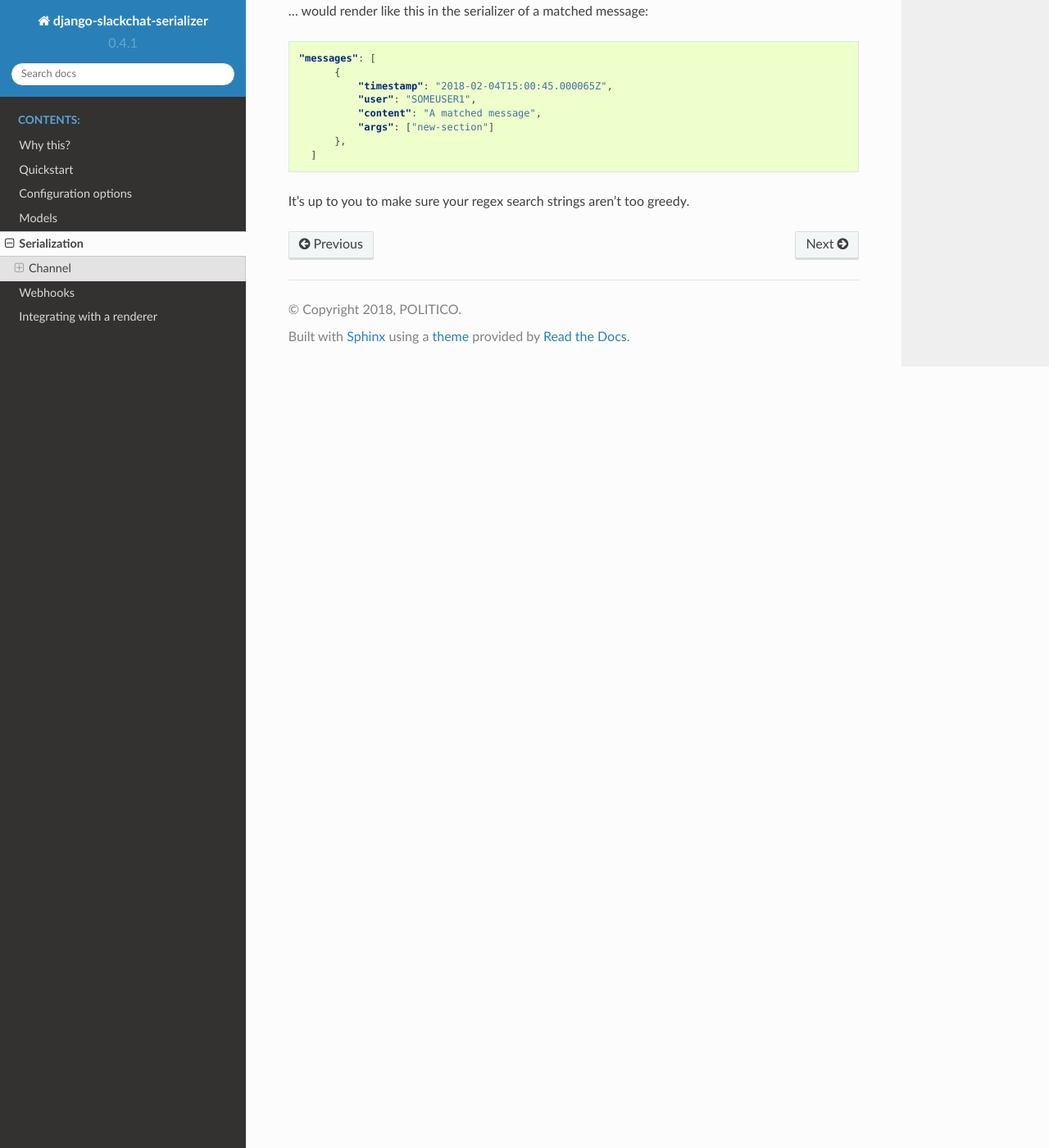
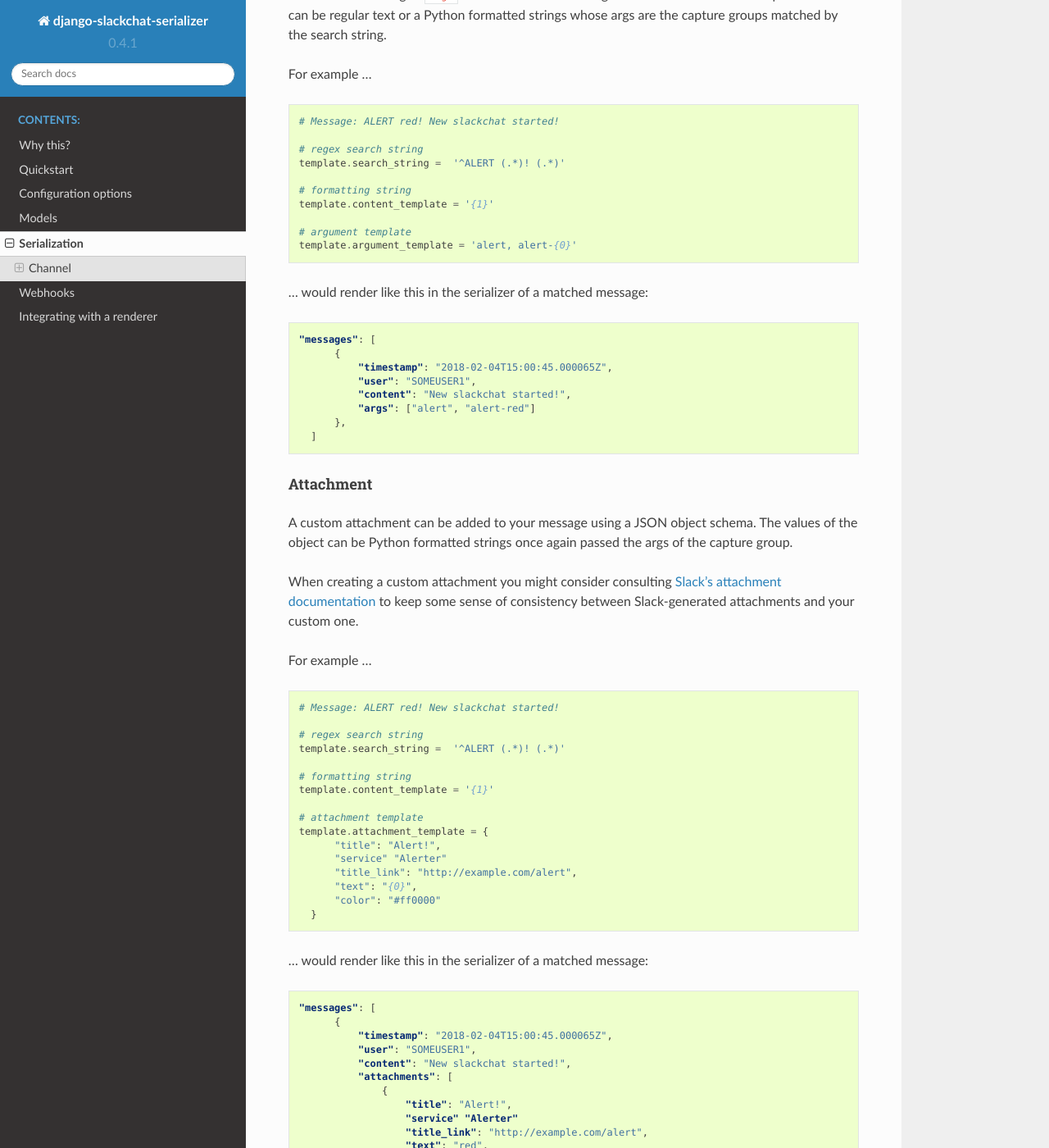
Before and after one commit to The-Politico/django-slackchat-serializer, a Sphinx documentation site: the page built from docs/source/serialization.rst, in a window 1280 px wide and 1400 px high, scrolled down 5248 px. Shown: the whole window at 82% size. Built offline with Sphinx 7.4.7 and the Read the Docs theme 2.0.0, drawn with Linux system fonts in a browser that asks for light colours; some of the changed text lies outside the part shown.

Commit message:
Added docs.

```diff
--- a/docs/source/serialization.rst
+++ b/docs/source/serialization.rst
@@ -194,7 +194,12 @@
 
 You can use a :code:`CustomContentTemplate` to change the way messages' content is serialized or to add a custom arg to a message.
 
-Set a regex :code:`search_string` to match against messages' content and capture groups of any content you want to reformat. Then add a :code:`content_template` Python formatting string that will reformat content.
+Set a regex :code:`search_string` to match against messages' content and capture groups of any content you want to reformat. Then use one of the template features to customize your message.
+
+Content
+~~~~~~~
+
+Add a :code:`content_template` Python formatting string that will reformat content. Leaving this field blank will pass the entire message's contents through.
 
 For example, you might set up a :code:`CustomContentTemplate` instance like this:
 
@@ -218,13 +223,25 @@
 
   <span class="alert-bold">New slackchat started!</span>
 
-You can also add an :code:`argument_name` to your template instance, which will place the argument in the matched message's :code:`args` when serialized.
+Args
+~~~~
+
+You can also add an :code:`argument_template` to your template instance, which will place arguments in the matched message's :code:`args` when serialized These arguments should be comma-separated and can be regular text or a Python formatted strings whose args are the capture groups matched by the search string.
 
 For example ...
 
 .. code-block:: python
 
-  template.argument_name = 'new-section'
+  # Message: ALERT red! New slackchat started!
+
+  # regex search string
+  template.search_string =  '^ALERT (.*)! (.*)'
+
+  # formatting string
+  template.content_template = '{1}'
+
+  # argument template
+  template.argument_template = 'alert, alert-{0}'
 
 ... would render like this in the serializer of a matched message:
 
@@ -234,10 +251,95 @@
         {
             "timestamp": "2018-02-04T15:00:45.000065Z",
             "user": "SOMEUSER1",
-            "content": "A matched message",
-            "args": ["new-section"]
+            "content": "New slackchat started!",
+            "args": ["alert", "alert-red"]
         },
     ]
 
+Attachment
+~~~~~~~~~~
+
+A custom attachment can be added to your message using a JSON object schema. The values of the object can be Python formatted strings once again passed the args of the capture group.
+
+When creating a custom attachment you might consider consulting `Slack's attachment documentation <https://api.slack.com/docs/message-attachments>`_ to keep some sense of consistency between Slack-generated attachments and your custom one.
+
+For example ...
+
+.. code-block:: python
+
+  # Message: ALERT red! New slackchat started!
+
+  # regex search string
+  template.search_string =  '^ALERT (.*)! (.*)'
+
+  # formatting string
+  template.content_template = '{1}'
+
+  # attachment template
+  template.attachment_template = {
+        "title": "Alert!",
+        "service" "Alerter"
+        "title_link": "http://example.com/alert",
+        "text": "{0}",
+        "color": "#ff0000"
+    }
+
+... would render like this in the serializer of a matched message:
+
+.. code-block:: json
+
+  "messages": [
+        {
+            "timestamp": "2018-02-04T15:00:45.000065Z",
+            "user": "SOMEUSER1",
+            "content": "New slackchat started!",
+            "attachments": [
+                {
+                    "title": "Alert!",
+                    "service" "Alerter"
+                    "title_link": "http://example.com/alert",
+                    "text": "red",
+                    "color": "#ff0000"
+                }
+            ]
+        },
+    ]
+
+Kwargs
+~~~~~~
+
+Custom kwargs are also available using a JSON object schema. The values of the object can be Python formatted strings once again passed the args of the capture group. If there are duplicate-key conflicts between these and kwargs added via message threads, the message threads will take precedence.
+
+For example ...
+
+.. code-block:: python
+
+  # Message: ALERT red! New slackchat started!
+
+  # regex search string
+  template.search_string =  '^ALERT (.*)! (.*)'
+
+  # formatting string
+  template.content_template = '{1}'
+
+  # kwarg template
+  template.kwarg_template = {
+    'alert-type': '{0}'
+  }
+
+... would render like this in the serializer of a matched message:
+
+.. code-block:: json
+
+  "messages": [
+        {
+            "timestamp": "2018-02-04T15:00:45.000065Z",
+            "user": "SOMEUSER1",
+            "content": "New slackchat started!",
+            "kwargs": {
+              "alert-type": "red"
+            }
+        },
+    ]
 
 It's up to you to make sure your regex search strings aren't too greedy.
```
Also changed, not shown: other parts of docs/source/serialization.rst (+1 -1 lines).
